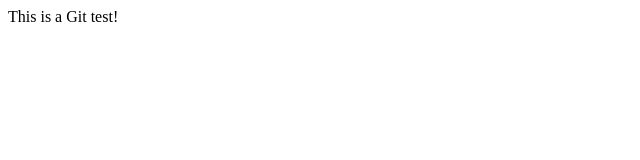
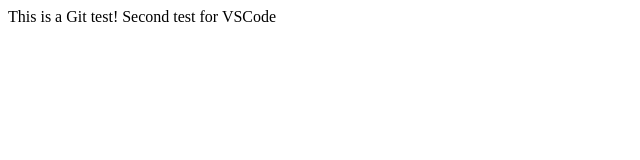
Before and after one commit to Tanukana/git_lesson, a plain HTML site: page index.html in a window 1280 px wide. Shown: the whole page, without its empty margins (0-640 px from the left). Drawn offline with Linux system fonts and the light colour scheme.

Commit message:
Initial commit

```diff
--- a/index.html
+++ b/index.html
@@ -10,6 +10,7 @@
 
 <body>
     This is a Git test!
+    Second test for VSCode
 </body>
 
 </html>
```
